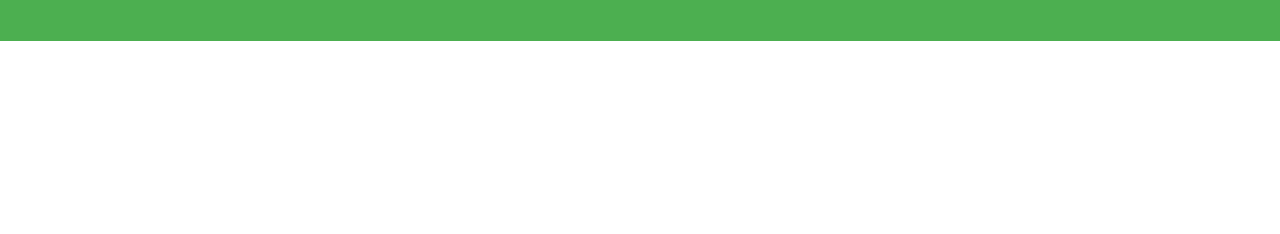
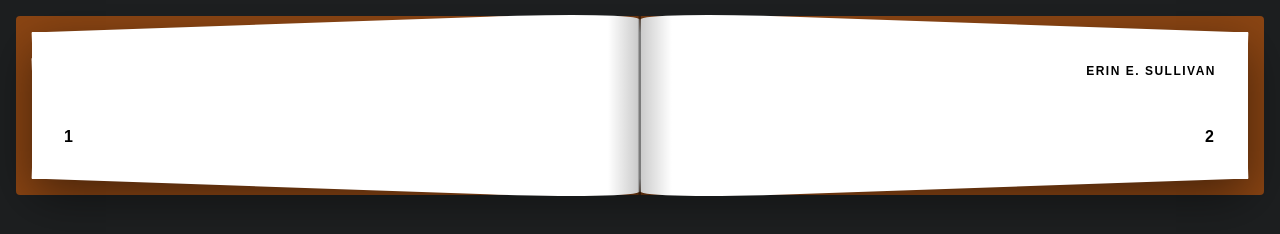
Before and after one commit to Ingvar4/project_U, a plain HTML site: page book.html in a window 1280 px wide. Drawn offline with Linux system fonts and the light colour scheme.

Commit message:
book example

```diff
--- a/book.html
+++ b/book.html
@@ -10,25 +10,57 @@
   </head>
   <body>
 
-    <header>
-      <h1 id="book-title"></h1>
-      <p id="book-author"></p>
-    </header>
+    <div id="wrapper">
+      <div id="container">
 
-    <main>
+        <section class="open-book">
+          <header>
+            <h1>Book Layout</h1>
+            <h6>Erin E. Sullivan</h6>
+          </header>
+          <article>
 
 
-      <nav id="chapter-list">
-        <!-- Список глав -->
-      </nav>
 
 
-      <section id="chapter-content">
-        <!-- Текст выбранной главы -->
-      </section>
 
 
-    </main>
+
+            <header>
+              <h1 id="book-title"></h1>
+              <p id="book-author"></p>
+            </header>
+
+            <main>
+              <nav id="chapter-list"></nav>
+
+              <section id="chapter-content"></section>
+            </main>
+
+          </article>
+          <footer>
+            <ol id="page-numbers">
+              <li>1</li>
+              <li>2</li>
+            </ol>
+          </footer>
+        </section>
+
+      </div>
+  </div>
+
+
+
+
+
+
+
+
+
+
+
+
+
 
   </body>
   </html>
--- a/data/book1.json
+++ b/data/book1.json
@@ -3,7 +3,8 @@
   "title": "Книга первая",
   "author": "Автор 1",
   "chapters": {
-    "1": "Секретарь поднял на Быкова единственный глаз:\r\n— Из Средней Азии?\r\n— Да.\r\n— Документы…\r\nОн требовательно протянул через стол темную, похожую на клешню руку с непомерно\r\nдлинным указательным пальцем; трех пальцев и половины ладони у секретаря не было.\r\nБыков вложил в эту руку командировочное предписание и удостоверение. Неторопливо\r\nразвернув предписание, секретарь прочел:\r\n“Инженер-механик гобийской советско-китайской экспедиционной базы Быков\r\nАлексей Петрович направляется Министерством геологии для переговоров о дальнейшем\r\nпрохождении службы. Основание — запрос ГКМПС от…",
-    "2": "Текст второй главы книги первой."
+    "1": "Первая глава начинается с того, что герой пробуждается в неизвестном месте.\n\nОн огляделся вокруг и заметил странные светящиеся предметы. \"Где я?\" - подумал он.",
+    "2": "Вторая глава рассказывает о том, как герой начал исследовать своё окружение.\n\nОн нашёл карту, которая привела его к старому заброшенному зданию.",
+    "3": "В третьей главе герой встречает странного человека, который объясняет ему, что происходит.\n\n\"Ты попал в мир, о котором ничего не знаешь,\" - сказал незнакомец."
   }
 }
--- a/scripts/book.js
+++ b/scripts/book.js
@@ -32,12 +32,3 @@ document.addEventListener('DOMContentLoaded', () => {
     })
     .catch(error => console.error('Ошибка загрузки книги:', error));
 });
-
-const rawText = `
-Первая строка текста.
-"Цитата," - сказал герой.
-Это новая строка.
-`;
-
-const escapedText = JSON.stringify(rawText);
-console.log(escapedText); // Текст уже готов для вставки в JSON
--- a/styles/book.css
+++ b/styles/book.css
@@ -1,4 +1,288 @@
+*,
+:before,
+:after {
+    box-sizing: border-box;
+}
+
 body {
+  background-color: #1d1f20;
+  color: #e5e5e5;
+  font: 16px/1.25 'Crimson Text', sans-serif;
+  margin: 0;
+}
+
+#wrapper {
+  margin-left: auto;
+  margin-right: auto;
+  max-width: 110em;
+}
+
+#container {
+  float: left;
+  padding: 1em;
+  width: 100%;
+}
+
+/*** OPEN BOOK ***/
+.open-book {
+  background: #fff;
+  box-shadow: rgba(0,0,0,0.5) 0 1em 3em;
+  color: #000;
+  padding: 2em;
+}
+
+.open-book * {
+  position: relative;
+}
+
+/* Highlight */
+.open-book *::-moz-selection {
+  background: rgba(121, 122, 114, 0.75);
+}
+
+.open-book *::selection {
+  background: rgba(138, 141, 122, 0.75);
+}
+
+/* Header/Footer */
+.open-book header {
+  padding-bottom: 1em;
+}
+
+.open-book header *,
+.open-book footer * {
+    font: 700 1em/1.25 'Playfair Display', sans-serif;
+    letter-spacing: 0.125em;
+    margin: 0;
+}
+
+.open-book header * {
+  font-size: 0.75em;
+  text-transform: uppercase;
+}
+
+.open-book footer {
+  padding-top: 1em;
+}
+
+.open-book footer #page-numbers {
+  display: none;
+  list-style: none;
+  padding: 0;
+  text-align: left;
+}
+
+.open-book footer #page-numbers > li:last-child {
+  text-align: right;
+}
+
+/* Chapter Title */
+
+
+
+/* Body Copy */
+.open-book article {
+  line-height: 1.5;
+}
+
+.open-book article *:not(.chapter-title):not(hr):not(dl) {
+  margin: 0 auto;
+  /* max-width: 28.125em; */
+  max-width: 40em;
+}
+
+.open-book article p {
+  text-indent: 2em;
+}
+
+.open-book .chapter-title + p:first-of-type {
+  text-indent: 0;
+}
+
+.open-book .chapter-title + p:first-of-type:first-letter {
+  float: left;
+  font: 700 3em/0.65 'Playfair Display', sans-serif;
+  padding: 0.15em 0.05em 0 0;
+  text-transform: uppercase;
+}
+
+.open-book article > ul,
+.open-book article > ol {
+  padding-left: 3em;
+}
+
+.open-book article > ul ul {
+  padding-left: 1em;
+}
+
+
+
+
+
+
+
+
+
+.open-book hr {
+  background-color: #000;
+  border: 0;
+  height: 2px;
+  margin: 1em 0;
+}
+
+.open-book dl {
+  border: solid 0 #ccc;
+  border-width: 0.0625em 0;
+  break-inside: avoid-column;
+  margin: 1em auto;
+  padding: 1em 0;
+}
+
+/*** MEDIA QUERIES ***/
+@media only screen and ( min-width: 50em ) {
+
+  .open-book {
+    margin: 1em;
+    position: relative;
+}
+
+.open-book:before {
+  background-color: #8B4513;
+  border-radius: 0.25em;
+  bottom: -1em;
+  content: '';
+  left: -1em;
+  position: absolute;
+  right: -1em;
+  top: -1em;
+  z-index: -1;
+}
+
+.open-book:after {
+  background: linear-gradient(to right, transparent 0%,rgba(0,0,0,0.2) 46%,rgba(0,0,0,0.5) 49%,rgba(0,0,0,0.6) 50%,rgba(0,0,0,0.5) 51%,rgba(0,0,0,0.2) 52%,transparent 100%);
+  bottom: -1em;
+  content: '';
+  left: 50%;
+  position: absolute;
+  top: -1em;
+  transform: translate(-50%,0);
+  width: 4em;
+  z-index: 1;
+}
+
+.open-book > * {
+  column-count: 2;
+  column-gap: 6em;
+  position: relative;
+  z-index: 1;
+}
+
+  /* Header/Footer */
+  .open-book header:before,
+  .open-book header:after,
+  .open-book footer:before,
+  .open-book footer:after {
+      background: #fff;
+      border-radius: 25%;
+      content: '';
+      height: 2em;
+      position: absolute;
+      z-index: -1;
+      width: calc(50% + 2em);
+  }
+
+  .open-book header:before,
+  .open-book footer:before,
+  .open-book footer:after {
+      border-top-left-radius: 0;
+  }
+
+  .open-book header:after,
+  .open-book footer:before,
+  .open-book footer:after {
+      border-top-right-radius: 0;
+  }
+
+  .open-book header:before,
+  .open-book header:after,
+  .open-book footer:after {
+      border-bottom-right-radius: 0;
+  }
+
+  .open-book header:before,
+  .open-book header:after,
+  .open-book footer:before {
+      border-bottom-left-radius: 0;
+  }
+
+  .open-book header:before,
+  .open-book header:after {
+      top: -2.65em;
+  }
+
+  .open-book header:before,
+  .open-book footer:before {
+      right: 50%;
+  }
+
+  .open-book header:before {
+      transform: rotate(-2deg);
+  }
+
+  .open-book header:after,
+  .open-book footer:after {
+      left: 50%;
+  }
+
+  .open-book header:after {
+      transform: rotate(2deg);
+  }
+
+  .open-book footer:before,
+  .open-book footer:after {
+      bottom: -2.65em;
+  }
+
+  .open-book footer:before {
+      transform: rotate(2deg);
+  }
+
+  .open-book footer:after {
+      transform: rotate(-2deg);
+  }
+
+  .open-book header > *:last-child,
+  .open-book footer > *:last-child {
+      text-align: right;
+  }
+
+  .open-book footer #page-numbers {
+      display: block;
+  }
+
+  /* Chapter Title */
+  .open-book .chapter-title {
+      font-size: 2em;
+  }
+
+  .open-book .chapter-title:before,
+  .open-book .chapter-title:after {
+      height: 0.125em;
+  }
+
+  /* Body Copy */
+  .open-book article p {
+      text-indent: 2em;
+  }
+
+  .open-book article > ul,
+  .open-book article > ol {
+      padding-left: 4em;
+  }
+
+}
+
+/* body {
   font-family: Arial, sans-serif;
   margin: 0;
   padding: 0;
@@ -34,11 +318,11 @@ main {
   margin: 5px 0;
   text-decoration: none;
   color: #4CAF50;
-}
+} */
 
 #chapter-content {
-  white-space: pre-wrap; /* Для переноса строк */
-  font-family: 'Georgia', serif; /* Красивый шрифт для текста книги */
-  font-size: 18px; /* Размер текста */
-  line-height: 1.6; /* Межстрочный интервал для читаемости */
+  white-space: pre-wrap;
+  font-family: 'Georgia', serif;
+  font-size: 18px;
+  line-height: 1.6;
 }
--- /dev/null
+++ b/styles/book2.css
@@ -0,0 +1,68 @@
+body {
+  margin: 0;
+  padding: 0;
+  font-family: 'Georgia', serif;
+  display: flex;
+  justify-content: center;
+  align-items: center;
+  height: 100vh;
+  background: #f3f3f3;
+}
+
+.book-container {
+  position: relative;
+  width: 90%;
+  max-width: 1200px;
+  aspect-ratio: 3 / 2;
+  perspective: 1500px;
+}
+
+.book {
+  display: flex;
+  width: 100%;
+  height: 100%;
+  position: relative;
+  transform-style: preserve-3d;
+}
+
+canvas {
+  flex: 1;
+  background: #fff;
+  box-shadow: 0 5px 15px rgba(0, 0, 0, 0.3);
+  border: 1px solid #ccc;
+  margin: 5px;
+  box-sizing: border-box;
+}
+
+canvas {
+  transition: transform 0.6s ease, box-shadow 0.6s ease;
+}
+
+.book-container.flip canvas:first-child {
+  transform: rotateY(-180deg);
+}
+
+.book-container.flip canvas:last-child {
+  transform: rotateY(0);
+}
+
+.controls {
+  margin-top: 20px;
+  text-align: center;
+}
+
+button {
+  padding: 10px 20px;
+  margin: 0 10px;
+  background: #007bff;
+  color: white;
+  border: none;
+  border-radius: 5px;
+  cursor: pointer;
+  font-size: 16px;
+}
+
+button:disabled {
+  background: #aaa;
+  cursor: not-allowed;
+}
```
Also changed, not shown: book2.html (added, +27 -0 lines), index.html (+1 -1 lines), scripts/book2.js (added, +71 -0 lines), 1 other file.
